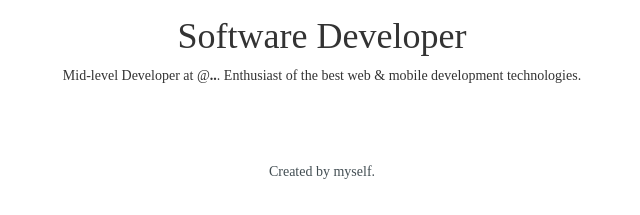
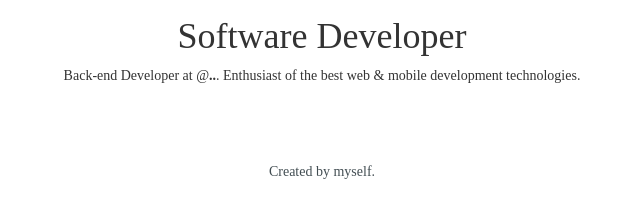
Before and after one commit to marcelojean10/marcelojean.github.io, a plain HTML site: page index.html in a window 1280 px wide. Shown: the part 343-558 px from the top of the page, 318-958 px from the left. Drawn offline with Linux system fonts and the light colour scheme; no server answers.

Commit message:
Update index.html

```diff
--- a/index.html
+++ b/index.html
@@ -20,7 +20,7 @@
         <h1 id="name-perfil">...</h1>
         <h1 class="row-soft">Software Developer</h1>
 
-        <p>Mid-level Developer at @<b id="company-perfil">..</b>.
+        <p>Back-end Developer at @<b id="company-perfil">..</b>.
 
           Enthusiast of the best web & mobile development technologies.</p>
       </div>
```
